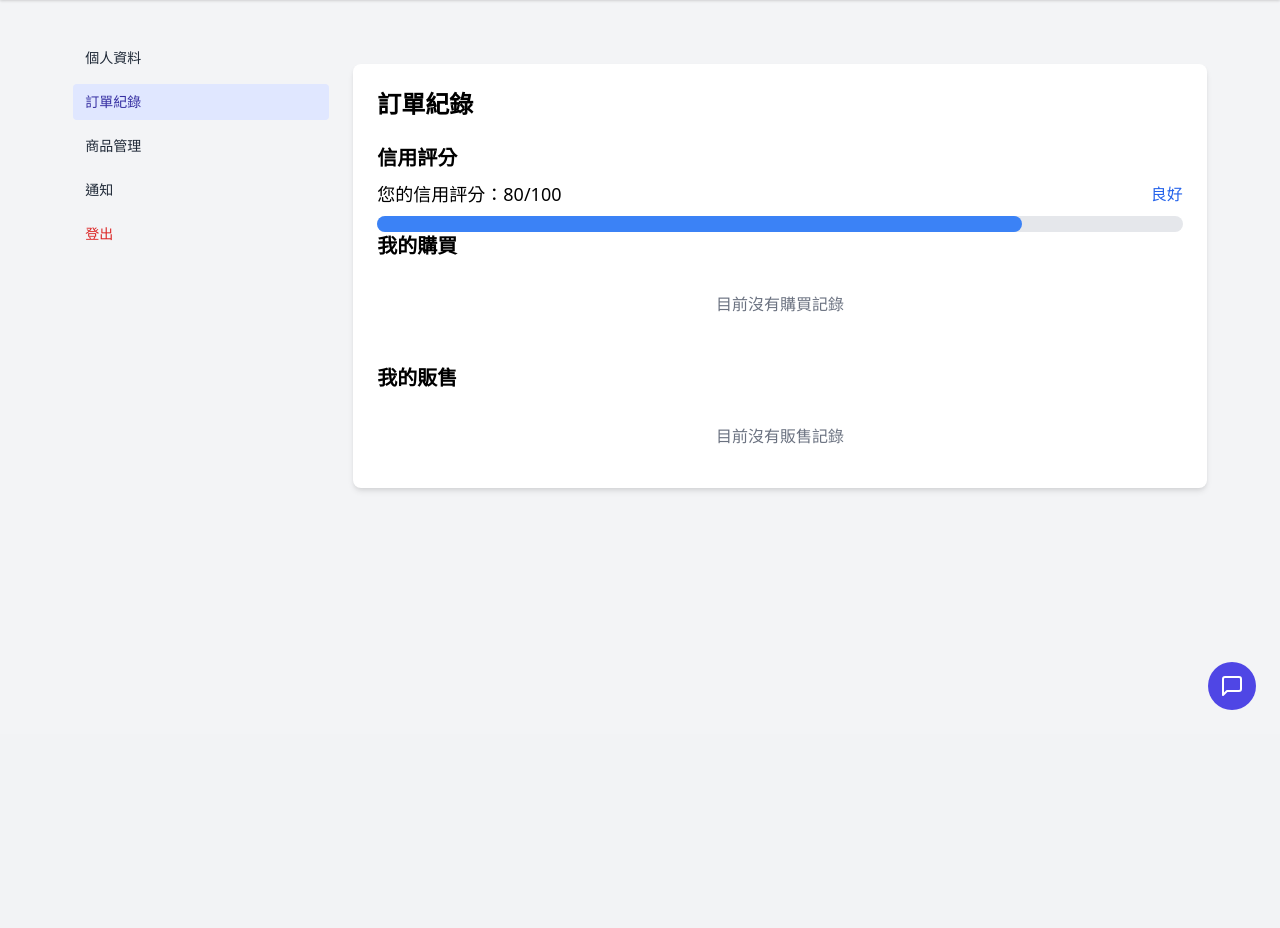
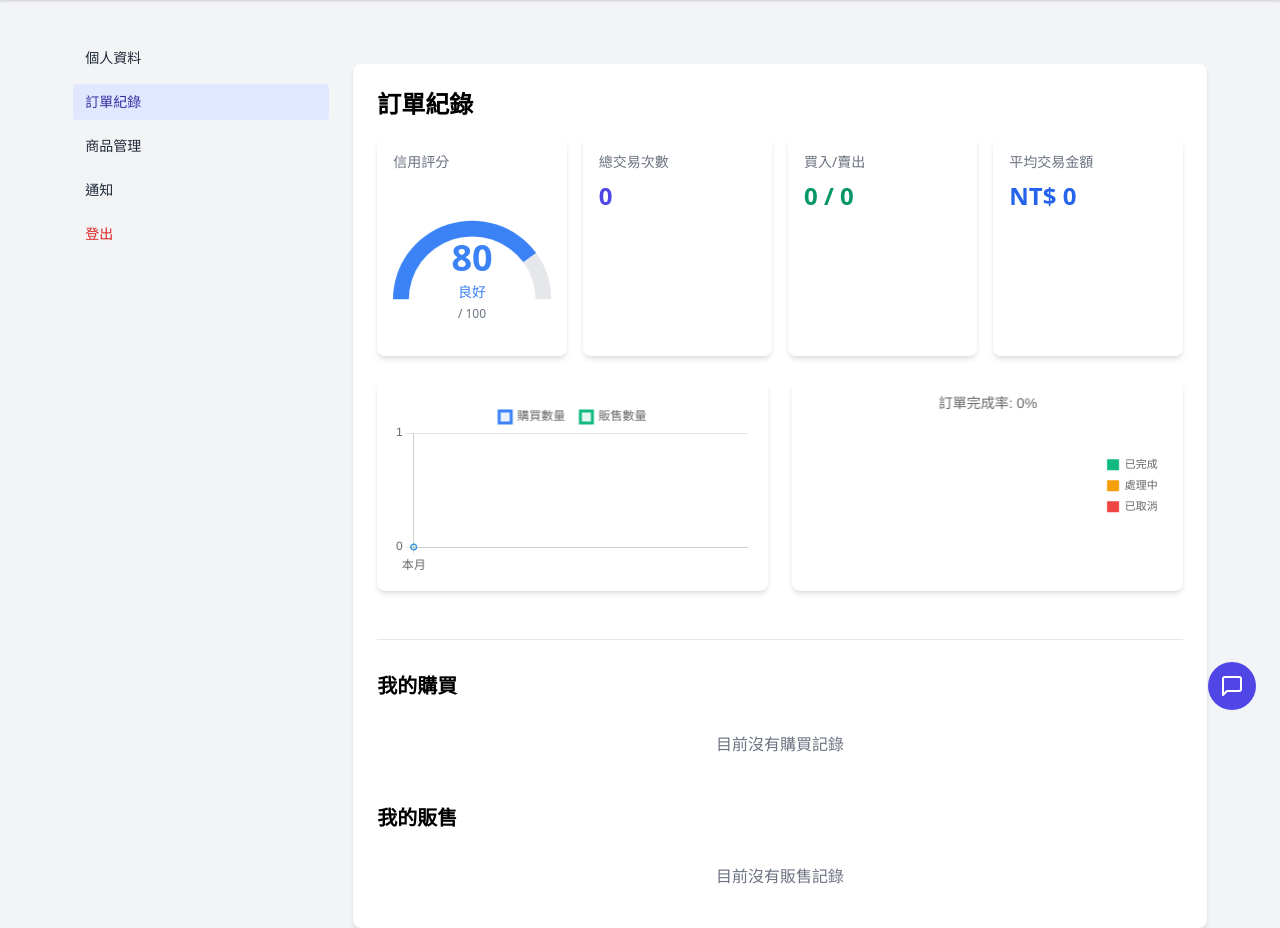
Before and after one commit to 0124Kyle/Final-Project-ver.1, a Flask app: page /profile in a window 1280 px wide, after a click on "訂單紀錄". Shown: the part 66-994 px from the top of the page. Before the commit the page ends 776 px from the top, so only its background shows below. Run offline with Flask 3, Linux system fonts and the light colour scheme; the visitor is signed in with stand-in values (Sample User, id 1); data that the repository does not hold is empty; some libraries are stand-ins or nearby versions.

Commit message:
modified:   __pycache__/app.cpython-311.pyc 	modified:   app.py 	modified:   templates/Profile.html

```diff
--- a/app.py
+++ b/app.py
@@ -1195,15 +1195,6 @@ def edit_profile():
 
 # 信用評分計算
 def calculate_credit_score(user_name):
-    """
-    計算用戶的信用評分
-    基本分數：80分
-    根據訂單完成率調整：
-    - 完成率 >= 90%: 95-100分
-    - 完成率 >= 80%: 85-94分
-    - 完成率 >= 70%: 75-84分
-    - 完成率 < 70%: 60-74分
-    """
     try:
         conn = mysql.connector.connect(**db_config)
         cursor = conn.cursor(dictionary=True)
@@ -1241,6 +1232,139 @@ def calculate_credit_score(user_name):
     except mysql.connector.Error as err:
         app.logger.error(f"Database error in calculate_credit_score: {err}")
         return 80  # 發生錯誤時返回基本分數
+    finally:
+        if 'cursor' in locals():
+            cursor.close()
+        if 'conn' in locals():
+            conn.close()
+
+@app.route('/api/transaction-stats')
+def get_transaction_stats():
+    if 'user_id' not in session:
+        app.logger.error('User not authenticated')
+        return jsonify({'error': 'Unauthorized'}), 401
+
+    app.logger.info(f'Starting transaction stats request for user_id: {session["user_id"]}')
+
+    try:
+        conn = mysql.connector.connect(**db_config)
+        cursor = conn.cursor(dictionary=True)
+
+        # 1. 獲取用戶信息
+        cursor.execute("""
+            SELECT user_name, COALESCE(credit_score, 80) as credit_score
+            FROM users
+            WHERE id = %s
+        """, (session['user_id'],))
+
+        user = cursor.fetchone()
+        if not user:
+            app.logger.warning(f"No user found for id: {session['user_id']}")
+            return jsonify({'error': 'User not found'}), 404
+
+        user_name = user['user_name']
+
+        # 準備響應數據
+        response_data = {
+            'creditScore': int(user['credit_score']),
+            'monthly': [],
+            'status': {
+                'completed': 0,
+                'processing': 0,
+                'cancelled': 0
+            },
+            'summary': {
+                'totalTransactions': 0,
+                'totalPurchases': 0,
+                'totalSales': 0,
+                'avgAmount': 0
+            }
+        }
+
+        # 2. 獲取月度數據 - 修正表別名
+        cursor.execute("""
+            SELECT
+                DATE_FORMAT(o.created_at, '%Y-%m') as month,
+                COUNT(CASE WHEN o.buyer_name = %s THEN 1 END) as buying,
+                COUNT(CASE WHEN o.seller_name = %s THEN 1 END) as selling
+            FROM orders o
+            WHERE o.created_at >= DATE_SUB(CURDATE(), INTERVAL 6 MONTH)
+                AND (o.buyer_name = %s OR o.seller_name = %s)
+            GROUP BY DATE_FORMAT(o.created_at, '%Y-%m')
+            ORDER BY month
+        """, (user_name, user_name, user_name, user_name))
+
+        monthly_data = cursor.fetchall()
+        app.logger.info(f"Monthly data: {monthly_data}")
+
+        response_data['monthly'] = [
+            {
+                'month': row['month'],
+                'buying': int(row['buying'] or 0),
+                'selling': int(row['selling'] or 0)
+            } for row in monthly_data
+        ]
+
+        # 3. 獲取訂單狀態 - 修正表別名
+        cursor.execute("""
+            SELECT
+                COUNT(CASE WHEN o.status = '已完成' THEN 1 END) as completed,
+                COUNT(CASE WHEN o.status = '未完成' THEN 1 END) as processing,
+                COUNT(CASE WHEN o.status = '已取消' THEN 1 END) as cancelled
+            FROM orders o
+            WHERE o.buyer_name = %s OR o.seller_name = %s
+        """, (user_name, user_name))
+
+        status_data = cursor.fetchone()
+        app.logger.info(f"Status data: {status_data}")
+
+        if status_data:
+            response_data['status'] = {
+                'completed': int(status_data['completed'] or 0),
+                'processing': int(status_data['processing'] or 0),
+                'cancelled': int(status_data['cancelled'] or 0)
+            }
+
+        # 4. 獲取交易摘要 - 修正表別名和欄位引用
+        cursor.execute("""
+            SELECT
+                COUNT(DISTINCT o.id) as total_transactions,
+                COUNT(DISTINCT CASE WHEN o.buyer_name = %s THEN o.id END) as total_purchases,
+                COUNT(DISTINCT CASE WHEN o.seller_name = %s THEN o.id END) as total_sales,
+                COALESCE(AVG(p.price), 0) as avg_amount
+            FROM orders o
+            LEFT JOIN products p ON o.product_name = p.name
+            WHERE o.buyer_name = %s OR o.seller_name = %s
+        """, (user_name, user_name, user_name, user_name))
+
+        summary_data = cursor.fetchone()
+        app.logger.info(f"Summary data: {summary_data}")
+
+        if summary_data:
+            response_data['summary'] = {
+                'totalTransactions': int(summary_data['total_transactions'] or 0),
+                'totalPurchases': int(summary_data['total_purchases'] or 0),
+                'totalSales': int(summary_data['total_sales'] or 0),
+                'avgAmount': round(float(summary_data['avg_amount'] or 0), 2)
+            }
+
+        app.logger.info(f"Final response data: {response_data}")
+        return jsonify(response_data)
+
+    except mysql.connector.Error as err:
+        app.logger.error(f"Database error: {err}")
+        return jsonify({
+            'error': 'Database error occurred',
+            'message': str(err)
+        }), 500
+
+    except Exception as e:
+        app.logger.error(f"Unexpected error: {str(e)}", exc_info=True)
+        return jsonify({
+            'error': 'Unexpected error occurred',
+            'message': str(e)
+        }), 500
+
     finally:
         if 'cursor' in locals():
             cursor.close()
--- a/templates/Profile.html
+++ b/templates/Profile.html
@@ -99,37 +99,54 @@
             <!-- 訂單紀錄 -->
             <section id="order-history" class="content-section bg-white shadow-md rounded-lg p-6 hidden">
                 <h2 class="text-2xl font-bold mb-4">訂單紀錄</h2>
-                <div class="mt-6">
-                    <h3 class="text-xl font-bold mb-2">信用評分</h3>
-                    <div class="flex items-center justify-between mb-2">
-                        <span class="text-lg font-medium">您的信用評分：{{ user.credit_score }}/100</span>
-                        {% if user.credit_score >= 90 %}
-                            <span class="text-green-600 font-medium">優良</span>
-                        {% elif user.credit_score >= 80 %}
-                            <span class="text-blue-600 font-medium">良好</span>
-                        {% elif user.credit_score >= 70 %}
-                            <span class="text-yellow-600 font-medium">普通</span>
-                        {% else %}
-                            <span class="text-red-600 font-medium">需要改善</span>
-                        {% endif %}
+                <div id="transaction-dashboard" class="space-y-6 mb-12">
+                    <!-- 信用評分和統計概覽 -->
+                    <div class="grid grid-cols-1 md:grid-cols-4 gap-4">
+                        <!-- 信用評分 -->
+                        <div class="bg-white p-4 rounded-lg shadow-md">
+                            <h4 class="text-sm font-medium text-gray-500 mb-2">信用評分</h4>
+                            <div class="relative h-40">  <!-- 保持容器高度 -->
+                                <canvas id="creditScoreGauge"></canvas>
+                                <div class="absolute inset-0 flex items-center justify-center flex-col" style="padding-top: 40px">  <!-- 添加上方內距 -->
+                                    <span id="creditScoreText" class="text-4xl font-bold mb-1"></span>
+                                    <span id="creditScoreLabel" class="text-sm font-medium"></span>
+                                    <span class="text-xs text-gray-500 mt-1">/ 100</span>
+                                </div>
+                            </div>
+                        </div>
+
+                        <!-- 總交易次數 -->
+                        <div class="bg-white p-4 rounded-lg shadow-md">
+                            <h4 class="text-sm font-medium text-gray-500 mb-2">總交易次數</h4>
+                            <div id="totalTransactions" class="text-2xl font-bold text-indigo-600">-</div>
+                        </div>
+
+                        <!-- 買入/賣出比例 -->
+                        <div class="bg-white p-4 rounded-lg shadow-md">
+                            <h4 class="text-sm font-medium text-gray-500 mb-2">買入/賣出</h4>
+                            <div id="tradeRatio" class="text-2xl font-bold text-green-600">-</div>
+                        </div>
+
+                        <!-- 平均交易金額 -->
+                        <div class="bg-white p-4 rounded-lg shadow-md">
+                            <h4 class="text-sm font-medium text-gray-500 mb-2">平均交易金額</h4>
+                            <div id="avgAmount" class="text-2xl font-bold text-blue-600">-</div>
+                        </div>
                     </div>
 
-                    <!-- 進度條 -->
-                    <div class="w-full bg-gray-200 rounded-full h-4 dark:bg-gray-700">
-                        <div class="h-4 rounded-full transition-all duration-500 ease-out
-                            {% if user.credit_score >= 90 %}
-                                bg-green-500
-                            {% elif user.credit_score >= 80 %}
-                                bg-blue-500
-                            {% elif user.credit_score >= 70 %}
-                                bg-yellow-500
-                            {% else %}
-                                bg-red-500
-                            {% endif %}"
-                            style="width: {{ user.credit_score }}%">
+                    <!-- 圖表區域 -->
+                    <div class="grid grid-cols-1 md:grid-cols-2 gap-6">
+                        <div class="bg-white p-4 rounded-lg shadow-md">
+                            <canvas id="transactionTrend"></canvas>
+                        </div>
+
+                        <div class="bg-white p-4 rounded-lg shadow-md">
+                            <canvas id="orderCompletion"></canvas>
                         </div>
                     </div>
                 </div>
+
+                <div class="border-t border-gray-200 my-8"></div>
 
                 <div class="mb-8">
                     <h3 class="text-xl font-bold mb-4">我的購買</h3>
@@ -474,5 +491,7 @@
 
     <script type="text/javascript" src="{{ url_for('static', filename='js/chat.js') }}"></script>
     {% endif %}
+    <script src="https://cdn.jsdelivr.net/npm/chart.js"></script>
+    <script src="{{ url_for('static', filename='js/Dashboard.js') }}"></script>
 </body>
 </html>
```
